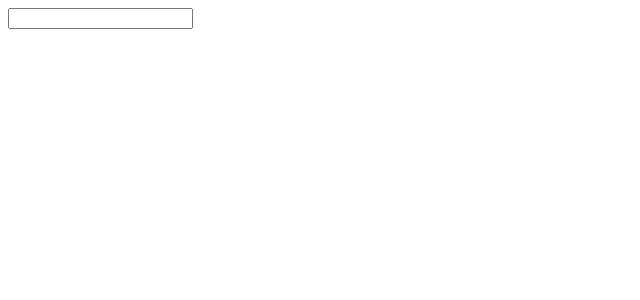
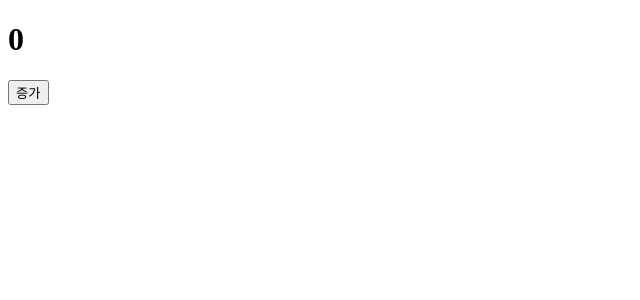
Before and after one commit to DAYEONLEE94/Vue.js, a Vue app in the folder 03/: page / in a window 1280 px wide. Shown: the top 300 px of the page, without its empty margins (0-640 px from the left). Built offline with nearby package versions, Linux system fonts and the light colour scheme.

Commit message:
이벤트와 반응성

```diff
--- a/03/src/App.vue
+++ b/03/src/App.vue
@@ -1,15 +1,21 @@
 <script>
 export default {
+  data(){
+    return {
+      number: 0
+    };
+  },
   methods: {
-    onKeyuphandler(event){
-      alert("eneter!");
+    onClick(){
+      this.number++;
     },
   },
 };
 </script>
 
 <template>
-  <input @keyup.enter="onKeyuphandler"></input>
+  <h1>{{ number }}</h1>
+  <button @click="onClick">증가</button>
 </template>
 
 <style></style>
```
